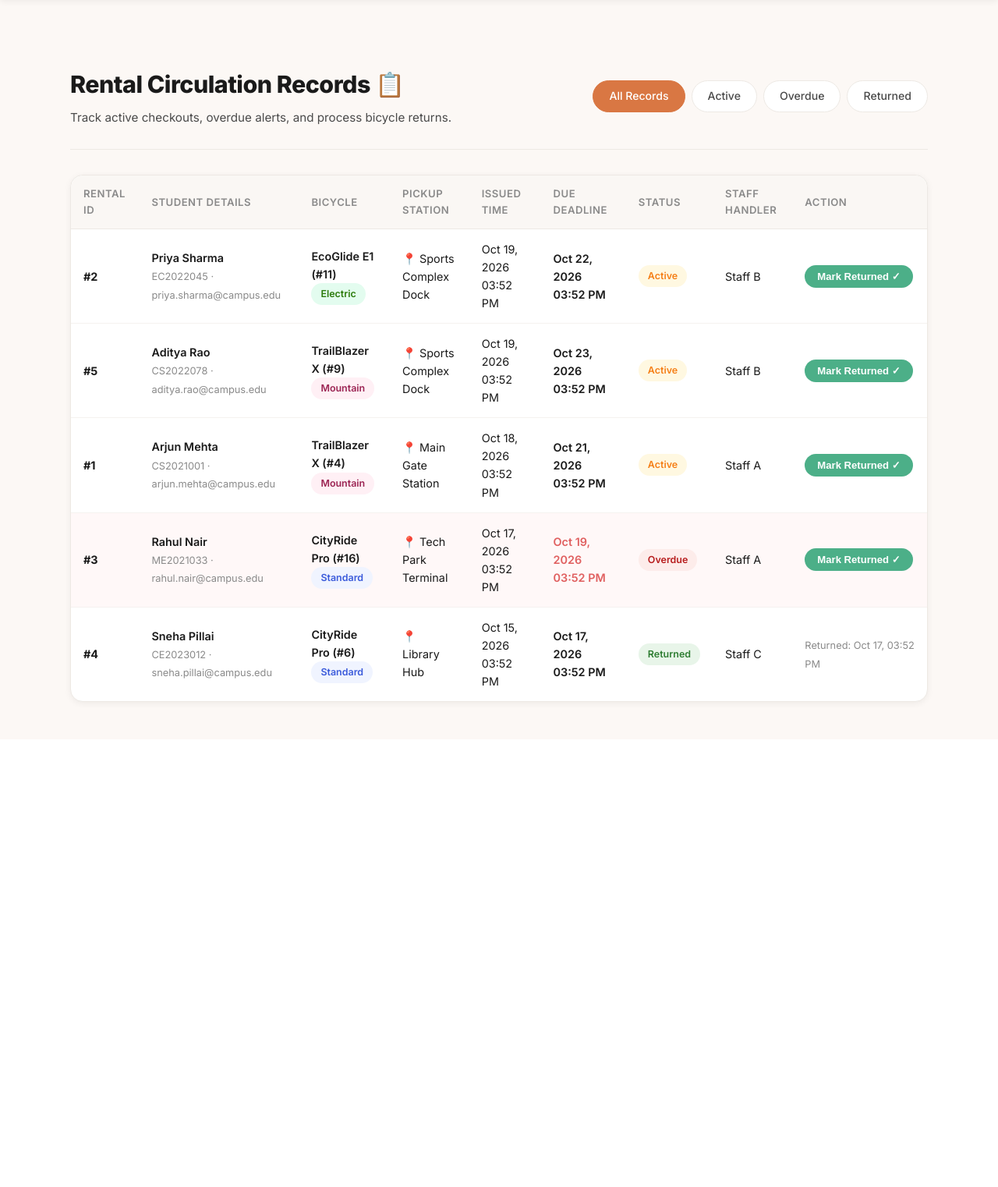
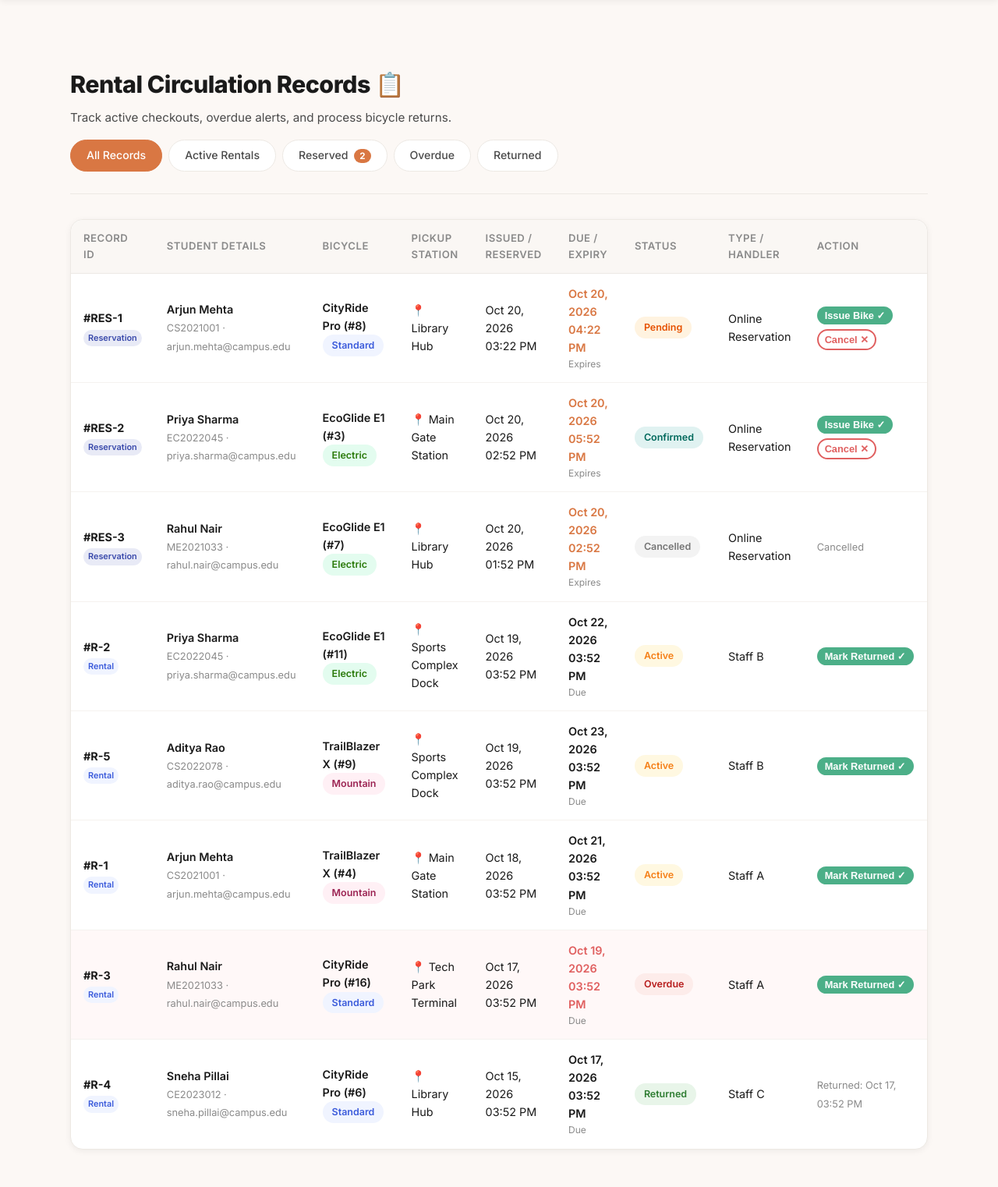
Before and after one commit to mhmmdshadil/bicycle-rental-system, a Flask app: page /admin/rentals in a window 1280 px wide. Shown: the part 68-1590 px from the top of the page at 78% size. Before the commit the page ends 974 px from the top, so only its background shows below. Run offline with Flask 3, Linux system fonts and the light colour scheme; data comes from the database, SQL or seed files in the repository.

Commit message:
pull from liba

```diff
--- a/app.py
+++ b/app.py
@@ -227,6 +227,45 @@ def reserve_bicycle(bicycle_id):
     return redirect(url_for("student_notifications", student_id=student_id))
 
 
+@app.route("/student/unreserve/<int:reservation_id>", methods=["POST"])
+def unreserve_bicycle(reservation_id):
+    """Cancel/unreserve a reservation and return the bicycle to available status."""
+    student_id = request.form.get("student_id", type=int)
+    if not student_id:
+        student_id = request.args.get("student_id", 1, type=int)
+
+    reservation = query(
+        "SELECT * FROM reservations WHERE reservation_id = %s",
+        (reservation_id,),
+        fetch="one",
+    )
+
+    if not reservation:
+        flash("Reservation not found.", "error")
+        return redirect(url_for("student_notifications", student_id=student_id))
+
+    if reservation["status"] not in ("pending", "confirmed"):
+        flash("This reservation is no longer active and cannot be unreserved.", "error")
+        return redirect(url_for("student_notifications", student_id=student_id))
+
+    # Mark reservation as cancelled
+    ok = execute(
+        "UPDATE reservations SET status = 'cancelled' WHERE reservation_id = %s",
+        (reservation_id,),
+    )
+    if ok:
+        # Restore bicycle status to available
+        execute(
+            "UPDATE bicycles SET status = 'available' WHERE bicycle_id = %s AND status = 'reserved'",
+            (reservation["bicycle_id"],),
+        )
+        flash("Reservation cancelled successfully! Bicycle has been unreserved.", "success")
+    else:
+        flash("Failed to unreserve the bicycle. Please try again.", "error")
+
+    return redirect(url_for("student_notifications", student_id=student_id))
+
+
 @app.route("/student/notifications")
 def student_notifications():
     """
@@ -297,27 +336,43 @@ def admin_dashboard():
     overdue_rentals= query("SELECT COUNT(*) AS cnt FROM rentals WHERE status='overdue'", fetch="one")
     total_students = query("SELECT COUNT(*) AS cnt FROM students", fetch="one")
 
-    # Recent rentals (last 5)
-    recent_rentals = query(
-        """SELECT r.rental_id, r.issued_at, r.status,
+    pending_reservations = query(
+        "SELECT COUNT(*) AS cnt FROM reservations WHERE status IN ('pending', 'confirmed')",
+        fetch="one",
+    )
+
+    # Recent activity (rentals + reservations)
+    recent_rentals_list = query(
+        """SELECT r.rental_id, 'rental' AS record_type, r.issued_at, r.status,
                   st.name AS student_name, st.roll_number,
                   b.model, b.type
            FROM rentals r
            JOIN students st ON r.student_id = st.student_id
-           JOIN bicycles b  ON r.bicycle_id  = b.bicycle_id
-           ORDER BY r.issued_at DESC
-           LIMIT 5"""
+           JOIN bicycles b  ON r.bicycle_id  = b.bicycle_id"""
     )
+    recent_res_list = query(
+        """SELECT res.reservation_id AS rental_id, 'reservation' AS record_type,
+                  res.reserved_at AS issued_at, res.status,
+                  st.name AS student_name, st.roll_number,
+                  b.model, b.type
+           FROM reservations res
+           JOIN students st ON res.student_id = st.student_id
+           JOIN bicycles b  ON res.bicycle_id  = b.bicycle_id"""
+    )
+    recent_activity = (recent_rentals_list or []) + (recent_res_list or [])
+    recent_activity.sort(key=lambda x: x["issued_at"] or datetime.min, reverse=True)
+    recent_rentals = recent_activity[:6]
 
     return render_template(
         "admin_dashboard.html",
-        total_stations  = total_stations["cnt"]  if total_stations  else 0,
-        total_bikes     = total_bikes["cnt"]      if total_bikes     else 0,
-        available_bikes = available_bikes["cnt"]  if available_bikes else 0,
-        active_rentals  = active_rentals["cnt"]   if active_rentals  else 0,
-        overdue_rentals = overdue_rentals["cnt"]  if overdue_rentals else 0,
-        total_students  = total_students["cnt"]   if total_students  else 0,
-        recent_rentals  = recent_rentals,
+        total_stations       = total_stations["cnt"]       if total_stations       else 0,
+        total_bikes          = total_bikes["cnt"]          if total_bikes          else 0,
+        available_bikes      = available_bikes["cnt"]      if available_bikes      else 0,
+        active_rentals       = active_rentals["cnt"]       if active_rentals       else 0,
+        overdue_rentals      = overdue_rentals["cnt"]      if overdue_rentals      else 0,
+        total_students       = total_students["cnt"]       if total_students       else 0,
+        pending_reservations = pending_reservations["cnt"] if pending_reservations else 0,
+        recent_rentals       = recent_rentals,
     )
 
 
@@ -372,39 +427,58 @@ def update_bike_status():
 def admin_rentals():
     """
     Rental Records – full list with student, bicycle, station details.
-    Filterable by status.
+    Includes active/past rentals as well as bicycle reservations.
+    Filterable by status ('all', 'active', 'reserved', 'overdue', 'returned').
     """
     status_filter = request.args.get("status", "all")
 
-    if status_filter != "all":
-        rentals = query(
-            """SELECT r.rental_id, r.issued_at, r.due_at, r.returned_at, r.status, r.issued_by,
-                      st.name AS student_name, st.roll_number, st.email,
-                      b.bicycle_id, b.model, b.type,
-                      s.name AS station_name
-               FROM rentals r
-               JOIN students st ON r.student_id = st.student_id
-               JOIN bicycles b  ON r.bicycle_id  = b.bicycle_id
-               JOIN stations s  ON b.station_id  = s.station_id
-               WHERE r.status = %s
-               ORDER BY r.issued_at DESC""",
-            (status_filter,),
-        )
+    rentals_base = """
+        SELECT r.rental_id AS record_id, r.rental_id, 'rental' AS record_type,
+               r.issued_at, r.due_at, r.returned_at, r.status, r.issued_by,
+               st.name AS student_name, st.roll_number, st.email,
+               b.bicycle_id, b.model, b.type,
+               s.name AS station_name
+        FROM rentals r
+        JOIN students st ON r.student_id = st.student_id
+        JOIN bicycles b  ON r.bicycle_id  = b.bicycle_id
+        JOIN stations s  ON b.station_id  = s.station_id
+    """
+
+    res_base = """
+        SELECT res.reservation_id AS record_id, res.reservation_id, 'reservation' AS record_type,
+               res.reserved_at AS issued_at, res.expires_at AS due_at,
+               NULL AS returned_at, res.status, 'Online Reservation' AS issued_by,
+               st.name AS student_name, st.roll_number, st.email,
+               b.bicycle_id, b.model, b.type,
+               s.name AS station_name
+        FROM reservations res
+        JOIN students st ON res.student_id = st.student_id
+        JOIN bicycles b  ON res.bicycle_id  = b.bicycle_id
+        JOIN stations s  ON res.station_id  = s.station_id
+    """
+
+    if status_filter == "reserved":
+        records = query(res_base + " ORDER BY res.reserved_at DESC") or []
+    elif status_filter in ("active", "overdue", "returned"):
+        records = query(rentals_base + " WHERE r.status = %s ORDER BY r.issued_at DESC", (status_filter,)) or []
     else:
-        rentals = query(
-            """SELECT r.rental_id, r.issued_at, r.due_at, r.returned_at, r.status, r.issued_by,
-                      st.name AS student_name, st.roll_number, st.email,
-                      b.bicycle_id, b.model, b.type,
-                      s.name AS station_name
-               FROM rentals r
-               JOIN students st ON r.student_id = st.student_id
-               JOIN bicycles b  ON r.bicycle_id  = b.bicycle_id
-               JOIN stations s  ON b.station_id  = s.station_id
-               ORDER BY r.issued_at DESC"""
-        )
+        rentals_all = query(rentals_base) or []
+        reservations_all = query(res_base) or []
+        records = rentals_all + reservations_all
+        records.sort(key=lambda x: x["issued_at"] or datetime.min, reverse=True)
+
+    # Active reservations count for filter badge
+    res_count = query(
+        "SELECT COUNT(*) AS cnt FROM reservations WHERE status IN ('pending', 'confirmed')",
+        fetch="one",
+    )
+    reserved_count = res_count["cnt"] if res_count else 0
 
     return render_template(
-        "admin_rentals.html", rentals=rentals, status_filter=status_filter
+        "admin_rentals.html",
+        rentals=records,
+        status_filter=status_filter,
+        reserved_count=reserved_count,
     )
 
 
@@ -414,7 +488,7 @@ def return_rental(rental_id):
     rental = query(
         "SELECT * FROM rentals WHERE rental_id = %s", (rental_id,), fetch="one"
     )
-    if rental and rental["status"] == "active":
+    if rental and rental["status"] in ("active", "overdue"):
         execute(
             "UPDATE rentals SET status='returned', returned_at=NOW() WHERE rental_id=%s",
             (rental_id,),
@@ -429,6 +503,61 @@ def return_rental(rental_id):
     return redirect(url_for("admin_rentals"))
 
 
+@app.route("/admin/reservations/issue/<int:reservation_id>", methods=["POST"])
+def issue_reservation(reservation_id):
+    """Admin: issue a reserved bicycle to student (converts reservation into active rental)."""
+    res = query(
+        "SELECT * FROM reservations WHERE reservation_id = %s",
+        (reservation_id,),
+        fetch="one",
+    )
+    if res and res["status"] in ("pending", "confirmed"):
+        due_at = datetime.now() + timedelta(days=2)
+        # Mark reservation completed
+        execute(
+            "UPDATE reservations SET status = 'completed' WHERE reservation_id = %s",
+            (reservation_id,),
+        )
+        # Create active rental record in rentals table
+        execute(
+            """INSERT INTO rentals (student_id, bicycle_id, issued_at, due_at, status, issued_by)
+               VALUES (%s, %s, NOW(), %s, 'active', 'Staff')""",
+            (res["student_id"], res["bicycle_id"], due_at),
+        )
+        # Mark bicycle as rented
+        execute(
+            "UPDATE bicycles SET status = 'rented' WHERE bicycle_id = %s",
+            (res["bicycle_id"],),
+        )
+        flash(f"Reservation #{reservation_id} issued successfully as an active rental.", "success")
+    else:
+        flash("Reservation not found or cannot be issued.", "error")
+    return redirect(url_for("admin_rentals"))
+
+
+@app.route("/admin/reservations/cancel/<int:reservation_id>", methods=["POST"])
+def cancel_reservation_admin(reservation_id):
+    """Admin: cancel a reservation and make bicycle available again."""
+    res = query(
+        "SELECT * FROM reservations WHERE reservation_id = %s",
+        (reservation_id,),
+        fetch="one",
+    )
+    if res and res["status"] in ("pending", "confirmed"):
+        execute(
+            "UPDATE reservations SET status = 'cancelled' WHERE reservation_id = %s",
+            (reservation_id,),
+        )
+        execute(
+            "UPDATE bicycles SET status = 'available' WHERE bicycle_id = %s AND status = 'reserved'",
+            (res["bicycle_id"],),
+        )
+        flash(f"Reservation #{reservation_id} cancelled. Bicycle returned to available.", "success")
+    else:
+        flash("Reservation not found or already closed.", "error")
+    return redirect(url_for("admin_rentals"))
+
+
 # ─────────────────────────────────────────
 # Entry Point
 # ─────────────────────────────────────────
--- a/templates/admin_rentals.html
+++ b/templates/admin_rentals.html
@@ -59,7 +59,14 @@
         <a href="{{ url_for('admin_rentals', status='all') }}"
            class="filter-tab {% if status_filter == 'all' %}active{% endif %}">All Records</a>
         <a href="{{ url_for('admin_rentals', status='active') }}"
-           class="filter-tab {% if status_filter == 'active' %}active{% endif %}">Active</a>
+           class="filter-tab {% if status_filter == 'active' %}active{% endif %}">Active Rentals</a>
+        <a href="{{ url_for('admin_rentals', status='reserved') }}"
+           class="filter-tab {% if status_filter == 'reserved' %}active{% endif %}">
+           Reserved
+           {% if reserved_count > 0 %}
+             <span class="nav-badge" style="background:var(--primary); font-size:0.72rem; padding:2px 7px; margin-left:4px;">{{ reserved_count }}</span>
+           {% endif %}
+        </a>
         <a href="{{ url_for('admin_rentals', status='overdue') }}"
            class="filter-tab {% if status_filter == 'overdue' %}active{% endif %}">Overdue</a>
         <a href="{{ url_for('admin_rentals', status='returned') }}"
@@ -74,21 +81,29 @@
         <table>
           <thead>
             <tr>
-              <th>Rental ID</th>
+              <th>Record ID</th>
               <th>Student Details</th>
               <th>Bicycle</th>
               <th>Pickup Station</th>
-              <th>Issued Time</th>
-              <th>Due Deadline</th>
+              <th>Issued / Reserved</th>
+              <th>Due / Expiry</th>
               <th>Status</th>
-              <th>Staff Handler</th>
+              <th>Type / Handler</th>
               <th>Action</th>
             </tr>
           </thead>
           <tbody>
             {% for r in rentals %}
             <tr class="{% if r.status == 'overdue' %}overdue-row{% endif %}">
-              <td><strong>#{{ r.rental_id }}</strong></td>
+              <td>
+                {% if r.record_type == 'reservation' %}
+                  <strong>#RES-{{ r.reservation_id }}</strong>
+                  <div><span class="badge badge-reserved" style="font-size:0.68rem; padding:2px 6px; margin-top:2px;">Reservation</span></div>
+                {% else %}
+                  <strong>#R-{{ r.rental_id }}</strong>
+                  <div><span class="badge badge-standard" style="font-size:0.68rem; padding:2px 6px; margin-top:2px;">Rental</span></div>
+                {% endif %}
+              </td>
               <td>
                 <div style="font-weight:600;">{{ r.student_name }}</div>
                 <small style="color:var(--text-light);">{{ r.roll_number }} · {{ r.email }}</small>
@@ -100,9 +115,17 @@
               <td>📍 {{ r.station_name }}</td>
               <td>{{ r.issued_at.strftime('%b %d, %Y %I:%M %p') if r.issued_at else '—' }}</td>
               <td>
+                {% if r.record_type == 'reservation' %}
+                  <span style="font-weight:600; color:var(--primary);">
+                    {{ r.due_at.strftime('%b %d, %Y %I:%M %p') if r.due_at else '—' }}
+                  </span>
+                  <div style="font-size:0.75rem; color:var(--text-light);">Expires</div>
+                {% else %}
                   <span style="font-weight:600; {% if r.status == 'overdue' %}color:var(--danger);{% endif %}">
                     {{ r.due_at.strftime('%b %d, %Y %I:%M %p') if r.due_at else '—' }}
                   </span>
+                  <div style="font-size:0.75rem; color:var(--text-light);">Due</div>
+                {% endif %}
               </td>
               <td>
                 <span class="badge badge-{{ r.status }}">
@@ -111,14 +134,35 @@
               </td>
               <td>{{ r.issued_by or 'Staff' }}</td>
               <td>
+                {% if r.record_type == 'reservation' %}
+                  {% if r.status in ['pending', 'confirmed'] %}
+                  <div style="display:flex; gap:6px; flex-wrap:wrap;">
+                    <form method="post" action="{{ url_for('issue_reservation', reservation_id=r.reservation_id) }}" style="margin:0;">
+                      <button type="submit" class="btn btn-success btn-sm" style="padding:4px 10px; font-size:0.8rem;">
+                        Issue Bike ✓
+                      </button>
+                    </form>
+                    <form method="post" action="{{ url_for('cancel_reservation_admin', reservation_id=r.reservation_id) }}" style="margin:0;" onsubmit="return confirm('Cancel this reservation?');">
+                      <button type="submit" class="btn btn-outline btn-sm" style="color:var(--danger); border-color:var(--danger); padding:4px 8px; font-size:0.8rem;">
+                        Cancel ✕
+                      </button>
+                    </form>
+                  </div>
+                  {% elif r.status == 'completed' %}
+                    <small style="color:var(--success); font-weight:600;">Issued as Rental</small>
+                  {% elif r.status == 'cancelled' %}
+                    <small style="color:var(--text-light);">Cancelled</small>
+                  {% endif %}
+                {% else %}
                   {% if r.status == 'active' or r.status == 'overdue' %}
                   <form method="post" action="{{ url_for('return_rental', rental_id=r.rental_id) }}" style="margin:0;">
-                  <button type="submit" class="btn btn-success btn-sm">
+                    <button type="submit" class="btn btn-success btn-sm" style="padding:4px 10px; font-size:0.8rem;">
                       Mark Returned ✓
                     </button>
                   </form>
                   {% else %}
                   <small style="color:var(--text-light);">Returned: {{ r.returned_at.strftime('%b %d, %I:%M %p') if r.returned_at else 'Yes' }}</small>
+                  {% endif %}
                 {% endif %}
               </td>
             </tr>
```
Also changed, not shown: templates/admin_dashboard.html (+19 -4 lines), templates/student_notifications.html (+13 -0 lines). Lines whose indentation alone changed are shown as unchanged.
